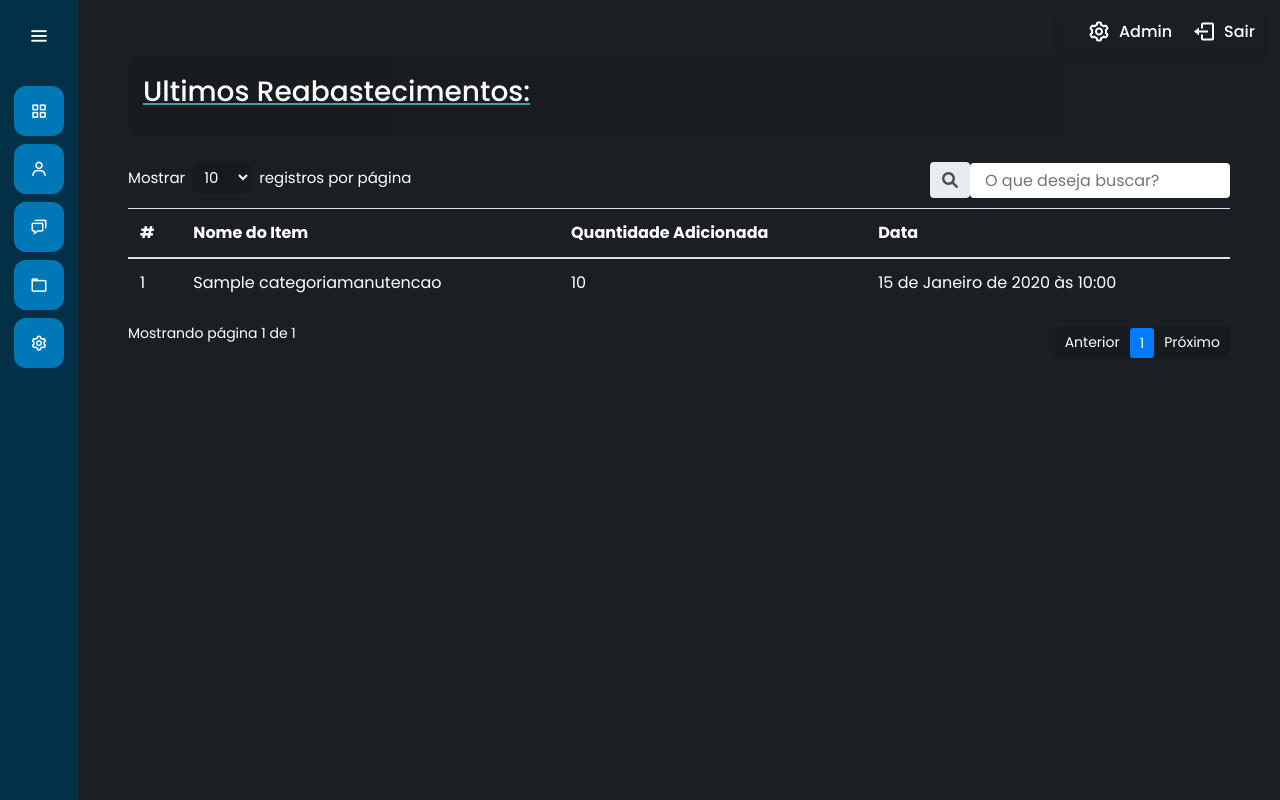
After one commit to strvictor/AutoSync, a Django app: page /estoque/ultimos-reabastecimentos/ in a window 1280 px wide. The commit adds this page. Run offline with Django 5.2, Linux system fonts and the light colour scheme; a user stored in the database is signed in; tables that the repository leaves empty hold one stand-in row (values such as "Sample post"); parts of the project's set-up code (start-up, migrations or seed data) failed here and were passed over; some libraries are stand-ins or nearby versions.

Commit message:
feat: :sparkles: Adicionada pagina de ultimos reabastecimentos
Adicionei a pagina html, css, js, views e rotas...

```diff
--- a/estoque/models.py
+++ b/estoque/models.py
@@ -18,4 +18,4 @@ class Reabastecimento(models.Model):
     data_reabastecimento = models.DateTimeField(auto_now=True)
 
     def __str__(self):
-        return f'{self.item.nome.titulo} - +{self.quantidade_adicionada} em {self.data_reabastecimento.strftime("%d/%m/%Y %H:%M")}'
+        return f'{self.item.nome.titulo} - + {self.quantidade_adicionada} em {self.data_reabastecimento.strftime("%d/%m/%Y %H:%M")}'
--- a/estoque/templates/estoque.html
+++ b/estoque/templates/estoque.html
@@ -61,7 +61,7 @@
                 <div class="card-body">
                     <h5 class="card-title">Em {{ ultima_atualizacao }}</h5>
                     <p class="card-text">Última atualização realizada no estoque.</p>
-                    <a href="#" class="btn btn-light btn-sm mt-3">
+                    <a href="{% url 'ultimos_reabastecimentos' %}" class="btn btn-light btn-sm mt-3">
                         <i class="fas fa-search"></i> Consultar Histórico
                     </a>
                 </div>
--- /dev/null
+++ b/estoque/templates/ultimos_reabastecimentos.html
@@ -0,0 +1,50 @@
+{% extends "base.html" %}
+{% load static %}
+
+{% block 'title' %}
+Ultimos Reabastecimentos | AutoSync
+{% endblock %}
+
+{% block 'head' %}
+    <link rel="stylesheet" href="{% static 'estoque/css/ultimos_reabastecimentos.css' %}">
+    <link href="https://cdnjs.cloudflare.com/ajax/libs/font-awesome/6.0.0-beta3/css/all.min.css" rel="stylesheet">
+{% endblock %}
+
+{% block 'dashboard' %}
+<div class="container-fluid distanciamento">
+    <div class="cabecalho">
+        <h3>Ultimos Reabastecimentos:</h3>
+    </div>
+
+    <table id="tabela-itens" class="table">
+        <thead>
+          <tr>
+            <th scope="col">#</th>
+            <th scope="col">Nome do Item</th>
+            <th scope="col">Quantidade Adicionada</th>
+            <th scope="col">Data</th>
+          </tr>
+        </thead>
+        <tbody class="table-group-divider">
+            {% for item in reabastecimentos %}
+            <tr>
+                <td>{{forloop.counter}}</td>
+                <td>{{item.item.nome.titulo}}</td>
+                <td>{{item.quantidade_adicionada}}</td>
+                <td>{{item.data_reabastecimento}}</td>
+            </tr>
+            {% empty %}
+            <tr>
+                <td colspan="5" class="text-center text-muted">Nenhum abastecimento encontrado.</td>
+            </tr>
+            {% endfor %}
+        </tbody>
+      </table>
+
+</div>
+<script type="text/javascript" charset="utf8" src="https://code.jquery.com/jquery-3.6.0.min.js"></script>
+<script type="text/javascript" charset="utf8" src="https://cdn.datatables.net/1.11.5/js/jquery.dataTables.js"></script>
+<script src="https://cdnjs.cloudflare.com/ajax/libs/jspdf/2.4.0/jspdf.umd.min.js"></script>
+<script src="https://cdnjs.cloudflare.com/ajax/libs/html2canvas/1.4.1/html2canvas.min.js"></script>
+<script src="{% static 'estoque/js/ultimos_reabastecimentos.js' %}"></script>
+{% endblock %}
--- a/estoque/urls.py
+++ b/estoque/urls.py
@@ -6,4 +6,5 @@ urlpatterns = [
     path('', login_required(estoque, login_url='/login/'), name='estoque'),
     path('reabastecer/', login_required(reabastecer_estoque, login_url='/login/'), name='reabastecer_estoque'),
     path('qtd-minima/', login_required(quantidade_minima, login_url='/login/'), name='quantidade_minima'),
+    path('ultimos-reabastecimentos/', login_required(ultimos_reabastecimentos, login_url='/login/'), name='ultimos_reabastecimentos'),
 ]
--- a/estoque/views.py
+++ b/estoque/views.py
@@ -3,6 +3,7 @@ from django.shortcuts import render, redirect, get_object_or_404
 from .models import Estoque, Reabastecimento
 from django.contrib import messages
 from django.db.models import F
+
 
 def estoque(request):
     if request.method == "GET":
@@ -56,3 +57,9 @@ def quantidade_minima(request):
         for c in estoque:
             print(f'{c.nome}, {c.quantidade_em_estoque}')
         return render(request, "quantidade_minima.html", {"estoque": estoque})
+
+
+def ultimos_reabastecimentos(request):
+    if request.method == "GET":
+        reabastecimentos = Reabastecimento.objects.all()
+        return render(request, "ultimos_reabastecimentos.html", {"reabastecimentos": reabastecimentos})
--- /dev/null
+++ b/templates/static/estoque/css/ultimos_reabastecimentos.css
@@ -0,0 +1,128 @@
+
+.table th, .table td {
+    color: white; /* Muda a cor da fonte para branco */
+  }
+
+.table th:hover{
+    cursor: pointer;
+    text-decoration: underline;
+}
+
+.distanciamento{
+    padding-left: 50px;
+    padding-right: 50px;
+    padding-top: 40px;
+}
+
+.cabecalho {
+    display: flex;
+    width: 100%;
+    height: 80px;
+    align-items: center;
+    justify-content: left;
+    background: linear-gradient(to right, #11111454, transparent);
+    border-radius: 10px;
+    margin-bottom: 26px;
+    margin-top: 16px;
+}
+
+.cabecalho h3 {
+    padding-left: 15px;
+    text-decoration: underline;
+    text-decoration-color: #53f7e9a2;
+}
+
+/* Estilo para o campo de busca */
+.dataTables_filter label {
+    display: flex;
+    align-items: center;
+    justify-content: flex-end; /* Alinha o campo de busca à direita */
+    align-items: center;
+    width: 100%; /* Faz ocupar o espaço disponível */
+    margin-bottom: 10px; /* Adiciona espaçamento inferior */
+}
+
+.dataTables_filter input {
+    width: 260px; /* Define a largura do input */
+    height: 35px;
+    padding: 10px 15px;
+    border: none;
+    border-radius: 4px; /* Deixa as bordas arredondadas */
+    background-color: #fff; /* Fundo branco */
+    color: #495057; /* Texto preto */
+    outline: none;
+    font-size: 16px;
+    transition: 0.3s ease;
+}
+
+/* Ícone de busca (adiciona espaço se necessário) */
+.dataTables_filter label::before {
+    content: "\f002"; /* Ícone de busca do Font Awesome */
+    font-family: "Font Awesome 5 Free";
+    font-weight: 900;
+    color: #495057;
+    font-size: 16px;
+    background-color: #e9ecef;
+    padding: 6px 12px;
+    border-radius: 4px;
+}
+
+/* Seletor de "Mostrar registros por página" */
+.dataTables_length label {
+    font-size: 15px;
+    color: #fff;
+}
+
+.dataTables_length select {
+    margin-left: 4px;
+    margin-right: 4px;
+    padding: 4px 7px;
+    border-radius: 5px;
+    border: none;
+    background-color: #11111454; /* Cor de fundo */
+    color: #fff;
+    cursor: pointer;
+}
+
+.dataTables_length select option {
+    background-color: #222;
+}
+
+/* Estilo ao passar o mouse sobre as opções */
+.dataTables_length select option:hover {
+    background-color: #4444447e;
+}
+
+/* Paginação */
+.dataTables_paginate {
+    display: flex;
+    justify-content: flex-end;
+    align-items: center;
+    margin-top: 4px;
+    margin-bottom: 25px;;
+}
+
+.dataTables_paginate .paginate_button {
+    padding: 5px 10px;
+    font-size: 14px;
+    border-radius: 3px;
+    background-color: #11111454;
+    color: #fff;
+    text-decoration: none;
+}
+
+.dataTables_paginate .paginate_button:hover {
+    background-color: rgba(170, 170, 170, 0.548);
+    cursor: pointer;
+}
+
+.dataTables_paginate .paginate_button.current {
+    background-color: #007bff;
+    cursor: pointer;
+}
+
+/* Informações de página */
+.dataTables_info {
+    font-size: 14px;
+    color: #ffffff;
+}
--- /dev/null
+++ b/templates/static/estoque/js/ultimos_reabastecimentos.js
@@ -0,0 +1,35 @@
+$(document).ready(function () {
+  $(".table").DataTable({
+    processing: true,
+    pageLength: 10,
+    paging: true,
+    lengthChange: true,
+    searching: true,
+    ordering: true,
+    info: true,
+    autoWidth: false,
+    responsive: true,
+    dom:
+      "<'row'<'col-sm-12 col-md-6'l><'col-sm-12 col-md-6'f>>" +
+      "<'row'<'col-sm-12'tr>>" +
+      "<'row'<'col-sm-12 col-md-5'i><'col-sm-12 col-md-7'p>>",
+    language: {
+      lengthMenu: "Mostrar _MENU_ registros por página",
+      zeroRecords: "Nada encontrado!",
+      info: "Mostrando página _PAGE_ de _PAGES_",
+      infoEmpty: "Nenhum registro disponível",
+      infoFiltered: "(filtrado de _MAX_ registros no total)",
+      search: "",
+      paginate: {
+        first: "Primeiro",
+        last: "Último",
+        next: "Próximo",
+        previous: "Anterior",
+      },
+    },
+    initComplete: function () {
+      const searchBox = $("div.dataTables_filter input");
+      searchBox.attr("placeholder", "O que deseja buscar?");
+    },
+  });
+});
--- a/templates/static/general/css/general.css
+++ b/templates/static/general/css/general.css
@@ -3,7 +3,7 @@
     --main-color: #0077b6;
     --dark-color: #023047;
     --light-color: #caf0f8;
-    --contrast-color: #fcbf49;
+    --contrast-color: #dba333;
     --differential-color: #8ecae6;
     --background-geral: #1b1f24; /* Azul escuro */
     --card-azul: #2a9d8f;
```
